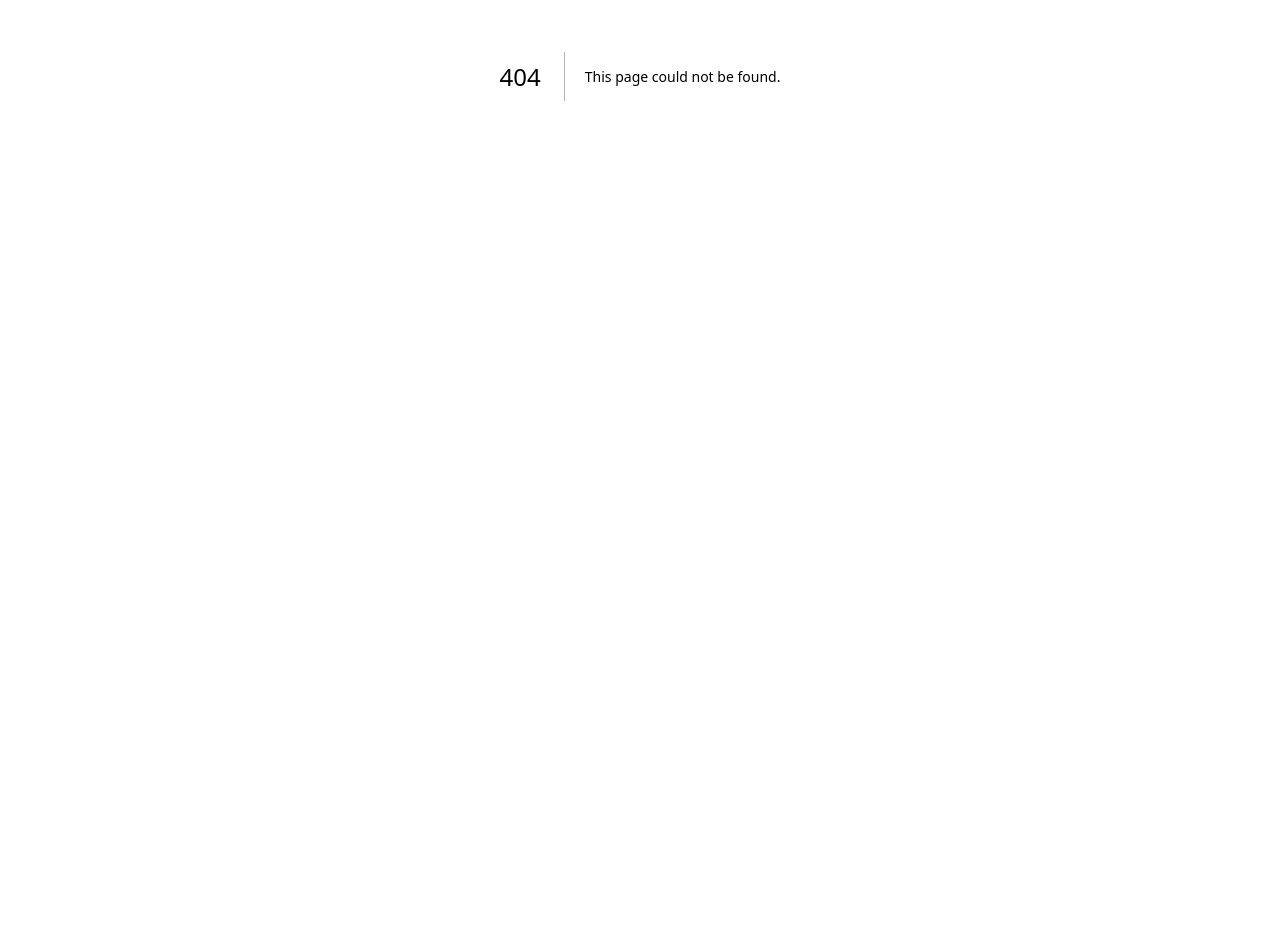
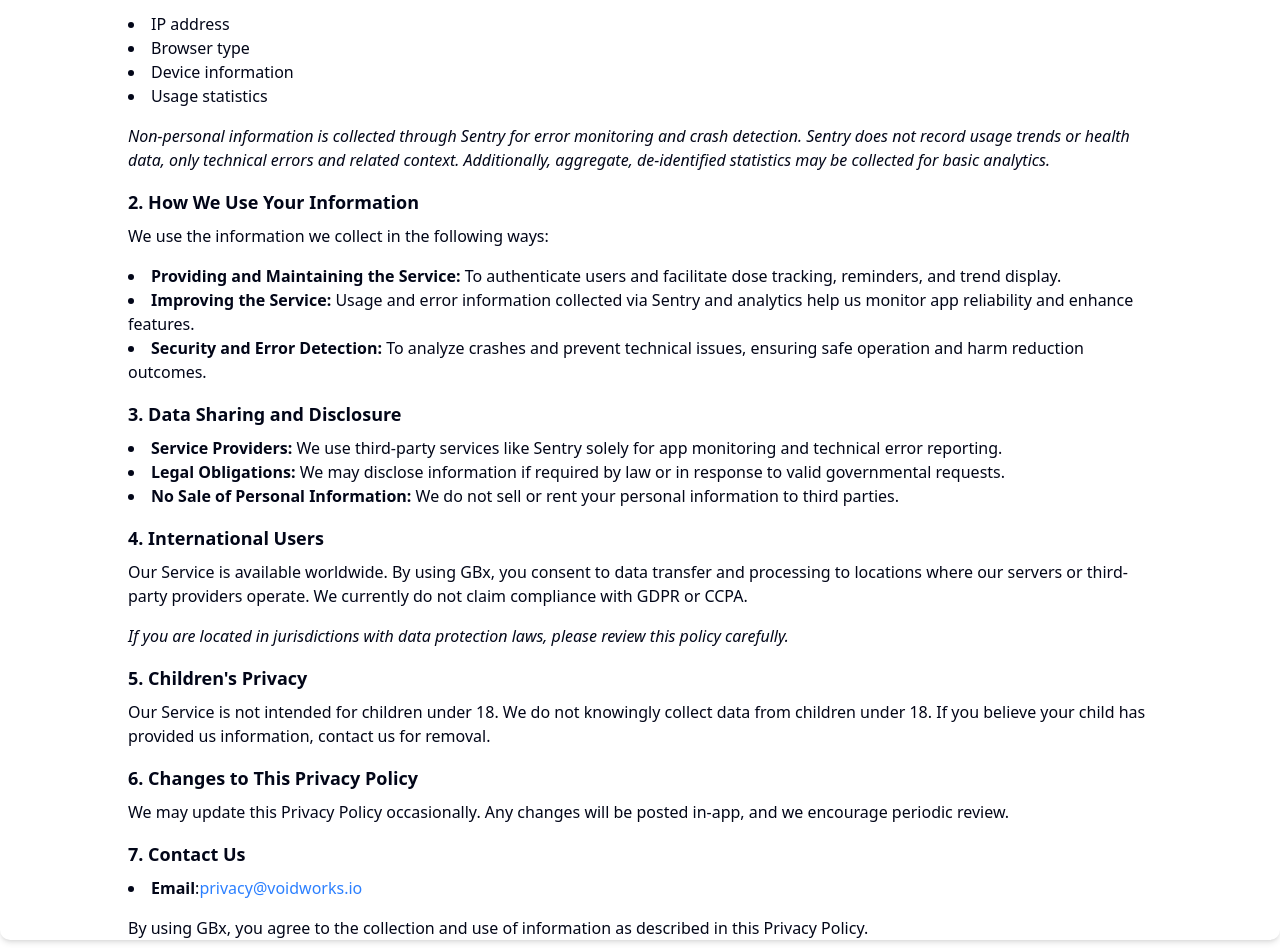
Before and after one commit to AstroYenz/void-works, a Next.js app: page /gbx/privacy-policy in a window 1280 px wide. Before the commit this address had no page. Shown: the part 324-1272 px from the top of the page. Before the commit the page ends 800 px from the top, so only its background shows below. Built offline with nearby package versions, Linux system fonts and the light colour scheme.

Commit message:
Add privacy policy

```diff
--- /dev/null
+++ b/src/app/gbx/privacy-policy/page.tsx
@@ -0,0 +1,8 @@
+import PrivacyPolicy from '@/app/gbx/privacy-policy/privacy-policy'
+
+
+function PrivacyPolicyPage(): React.ReactNode {
+  return <PrivacyPolicy />
+}
+
+export default PrivacyPolicyPage
--- /dev/null
+++ b/src/app/gbx/privacy-policy/privacy-policy.tsx
@@ -0,0 +1,129 @@
+import React from 'react'
+
+
+function PrivacyPolicy(): React.ReactNode {
+  return (
+    <section id="privacy-policy" className="container sm:py-16">
+      <h2 className="text-3xl md:text-4xl text-center font-bold mb-4">
+        Privacy Policy
+      </h2>
+      <p className="text-xl text-muted-foreground text-center mb-8">
+        Last updated: October 29, 2025
+      </p>
+      <div className="shadow-md rounded-lg px-4 sm:px-8 md:px-16 lg:px-32 bg-background">
+        <div>
+          <div className="sqs-html-content">
+
+            <p className="mb-4">
+              At GBx, a product of Void Works, we are committed to protecting your privacy. This Privacy Policy explains how we collect, use, disclose, and safeguard your information when you use our dose tracking application ("Service"). By accessing or using the Service, you agree to the terms of this Privacy Policy.
+            </p>
+
+            <h3 className="font-bold text-lg mb-2">
+              <strong>1. Information We Collect</strong>
+            </h3>
+            <p className="font-bold mb-2">Non-Personal Information</p>
+            <ul className="list-disc list-inside mb-4">
+              <li>IP address</li>
+              <li>Browser type</li>
+              <li>Device information</li>
+              <li>Usage statistics</li>
+            </ul>
+            <p className="italic mb-4">
+              <em>
+                Non-personal information is collected through Sentry for error monitoring and crash detection. Sentry does not record usage trends or health data, only technical errors and related context. Additionally, aggregate, de-identified statistics may be collected for basic analytics.
+              </em>
+            </p>
+
+            <h3 className="font-bold text-lg mb-2">
+              <strong>2. How We Use Your Information</strong>
+            </h3>
+            <p className="mb-4">
+              We use the information we collect in the following ways:
+            </p>
+            <ul className="list-disc list-inside mb-4">
+              <li>
+                <strong>Providing and Maintaining the Service:</strong>
+                {' '}
+To authenticate users and facilitate dose tracking, reminders, and trend display.
+              </li>
+              <li>
+                <strong>Improving the Service:</strong>
+                {' '}
+Usage and error information collected via Sentry and analytics help us monitor app reliability and enhance features.
+              </li>
+              <li>
+                <strong>Security and Error Detection:</strong>
+                {' '}
+To analyze crashes and prevent technical issues, ensuring safe operation and harm reduction outcomes.
+              </li>
+            </ul>
+
+            <h3 className="font-bold text-lg mb-2">
+              <strong>3. Data Sharing and Disclosure</strong>
+            </h3>
+            <ul className="list-disc list-inside mb-4">
+              <li>
+                <strong>Service Providers:</strong>
+                {' '}
+We use third-party services like Sentry solely for app monitoring and technical error reporting.
+              </li>
+              <li>
+                <strong>Legal Obligations:</strong>
+                {' '}
+We may disclose information if required by law or in response to valid governmental requests.
+              </li>
+              <li>
+                <strong>No Sale of Personal Information:</strong>
+                {' '}
+We do not sell or rent your personal information to third parties.
+              </li>
+            </ul>
+
+            <h3 className="font-bold text-lg mb-2">
+              <strong>4. International Users</strong>
+            </h3>
+            <p className="mb-4">
+              Our Service is available worldwide. By using GBx, you consent to data transfer and processing to locations where our servers or third-party providers operate. We currently do not claim compliance with GDPR or CCPA.
+            </p>
+            <p className="italic mb-4">
+              <em>
+                If you are located in jurisdictions with data protection laws, please review this policy carefully.
+              </em>
+            </p>
+
+            <h3 className="font-bold text-lg mb-2">
+              <strong>5. Children's Privacy</strong>
+            </h3>
+            <p className="mb-4">
+              Our Service is not intended for children under 18. We do not knowingly collect data from children under 18. If you believe your child has provided us information, contact us for removal.
+            </p>
+
+            <h3 className="font-bold text-lg mb-2">
+              <strong>6. Changes to This Privacy Policy</strong>
+            </h3>
+            <p className="mb-4">
+              We may update this Privacy Policy occasionally. Any changes will be posted in-app, and we encourage periodic review.
+            </p>
+
+            <h3 className="font-bold text-lg mb-2">
+              <strong>7. Contact Us</strong>
+            </h3>
+            <ul className="list-disc list-inside mb-4">
+              <li>
+                <strong>Email</strong>
+:
+                <a href="mailto:privacy@voidworks.io" className="text-blue-500 hover:underline">privacy@voidworks.io</a>
+              </li>
+            </ul>
+            <p className="mb-4">
+              By using GBx, you agree to the collection and use of information as described in this Privacy Policy.
+            </p>
+
+          </div>
+        </div>
+      </div>
+    </section>
+  )
+}
+
+export default PrivacyPolicy
```
